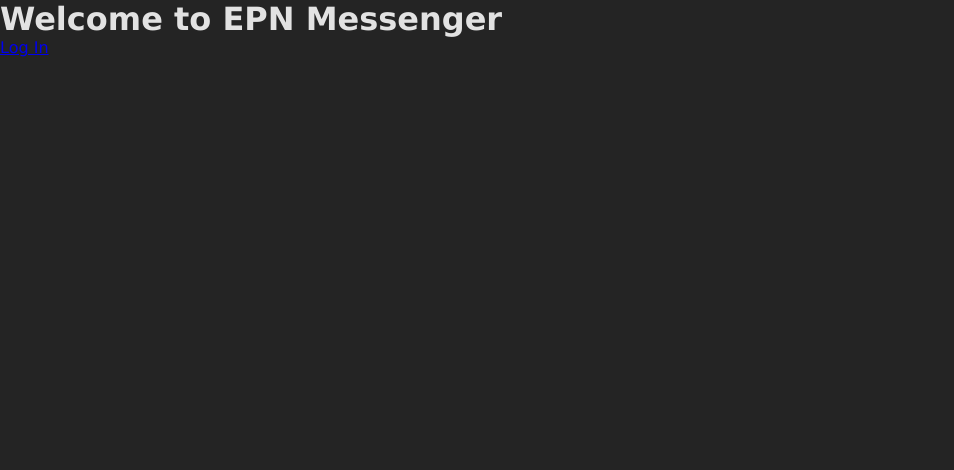
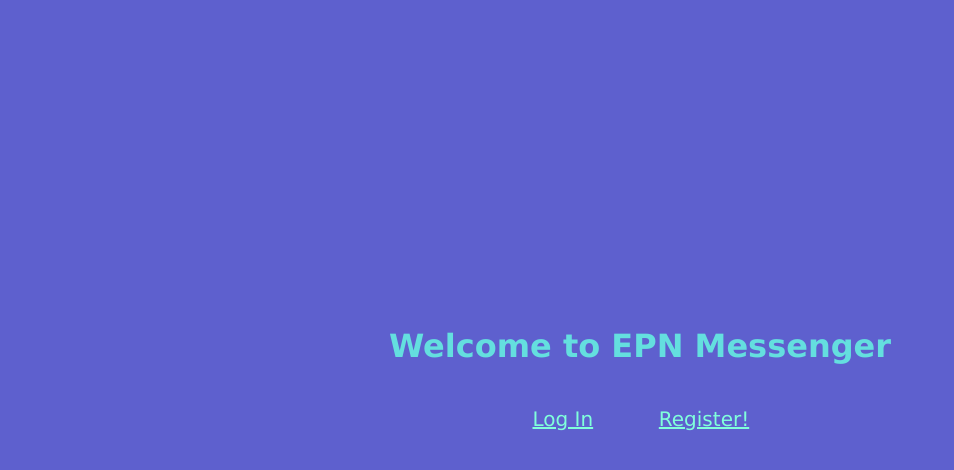
Before and after one commit to eduardpeters/epn-messaging-frontend, a React (Vite) app: page / in a window 1280 px wide. Shown: the top 470 px of the page, without its empty margins (0-954 px from the left). Built offline with nearby package versions, Linux system fonts and the light colour scheme; no server answers.

Commit message:
Add initial home styling

```diff
--- a/src/components/Home.tsx
+++ b/src/components/Home.tsx
@@ -4,9 +4,12 @@
 const Home = () => {
 
     return (
-        <main>
-            <h1>Welcome to EPN Messenger</h1>
-            <Link to="/login">Log In</Link>
+        <main className="home__container">
+            <h1 className="home__title">Welcome to EPN Messenger</h1>
+            <div className="link__container">
+                <Link to="/login" className="home__link">Log In</Link>
+                <Link to="/register" className="home__link">Register!</Link>
+            </div>
         </main>
     );
 };
--- a/src/styles/Home.css
+++ b/src/styles/Home.css
@@ -7,27 +7,32 @@
     align-items: center;
 }
 
-.home__container > * {
-    margin-bottom: 10px;
+.home__title {
+    color: #64DFDF;
+    text-align: center;
 }
 
-.home__header {
-    margin-bottom: 30px;
+.home__link {
+    all: unset;
+    border-radius: 1rem;
+    color: #80FFDB;
+    cursor: pointer;
+    font-size: 1.25rem;
+    margin: 1rem;
+    min-width: 4rem;
+    padding: 1rem;
+    text-align: center;
+    text-decoration: underline;
 }
 
-.username__input {
-    padding: 10px;
-    width: 50%;
+.home__link:hover {
+    background-color: #48BFE3;
+    color: #FFFFFF;
 }
 
-.home__button {
-    width: 200px;
-    padding: 10px;
-    font-size: 16px;
-    cursor: pointer;
-    background-color: #607eaa;
-    color: #f9f5eb;
-    outline: none;
-    border: none;
-    border-radius: 5px;
+.link__container {
+    display: flex;
+    flex-direction: row;
+    justify-content: center;
+    align-items: center;
 }
--- a/src/styles/index.css
+++ b/src/styles/index.css
@@ -1,7 +1,7 @@
 :root {
     color-scheme: light dark;
-    color: #ffffffde;
-    background-color: #242424;
+    color: #ffffff;
+    background-color: #5E60CE;
 }
 
 * {
```
